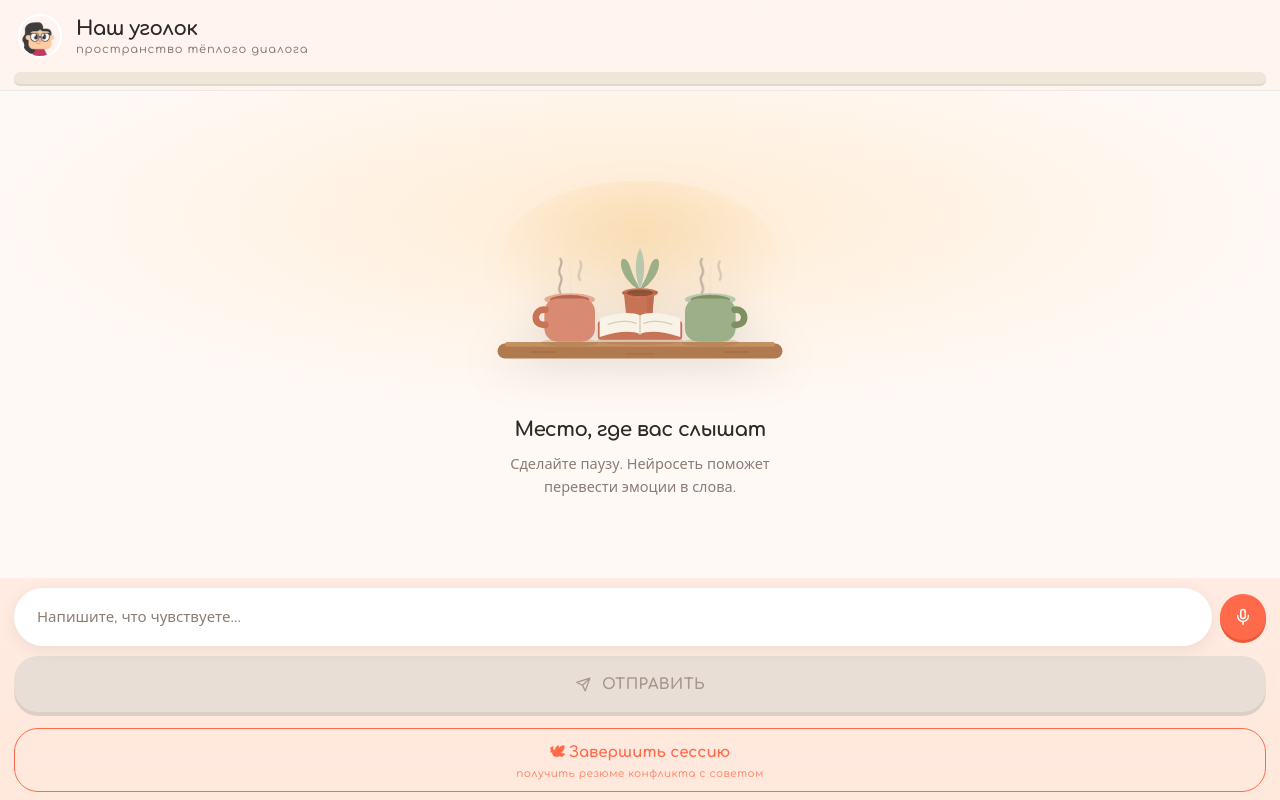
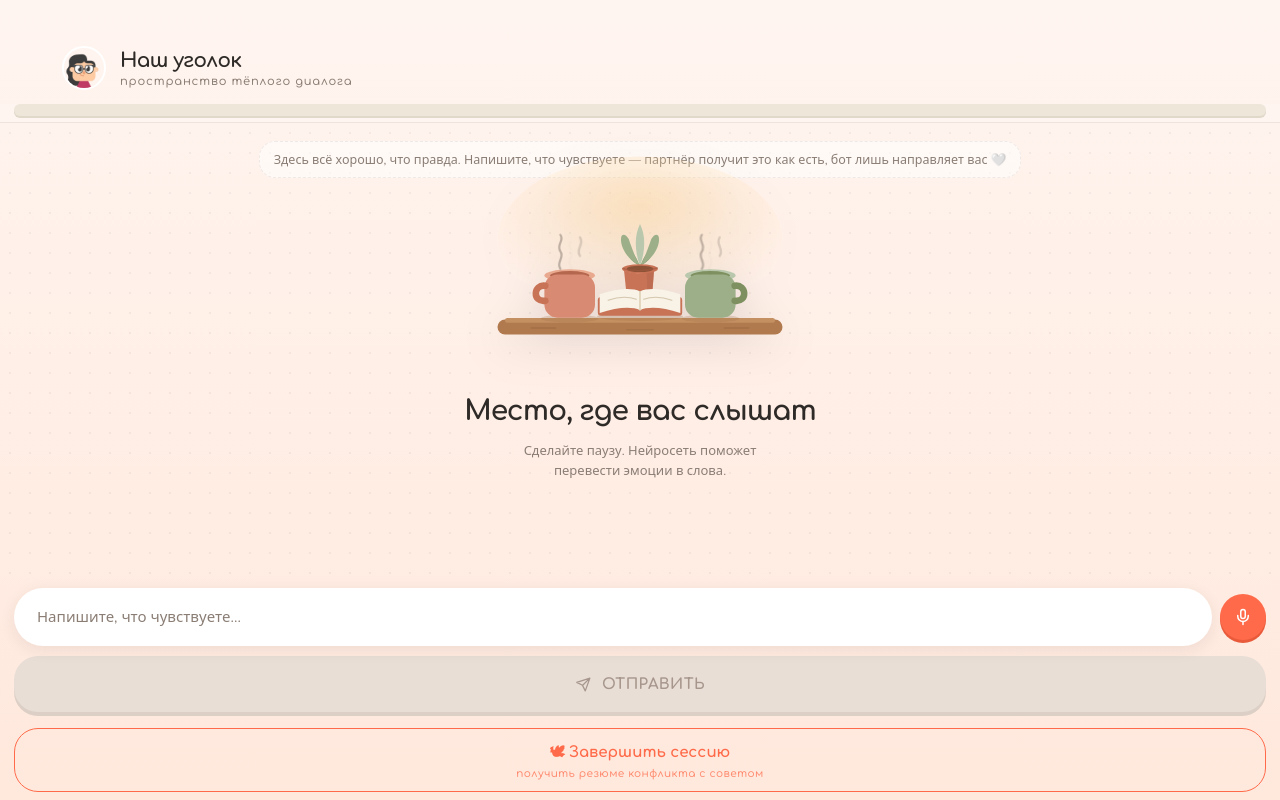
Before and after one commit to leon5612349-lang/Family-meditator, a plain HTML site: page frontend/index.html in a window 1280 px wide. Drawn offline with nearby package versions, Linux system fonts and the light colour scheme; no server answers.

Commit message:
Дизайн v0: персиковый градиент, прозрачные экраны, коралловая кнопка, отступы шапки под Telegram

```diff
--- a/frontend/index.html
+++ b/frontend/index.html
@@ -1024,6 +1024,51 @@
 
         .input-bar { border-top: none; }
 
+        /* Окно чата не перекрывает градиент: точечный паттерн оставляем,
+           сплошную заливку фона — прозрачной */
+        .chat {
+            background-color: transparent;
+        }
+
+        /* Стартовый экран (чашки с суккулентом) — прозрачный: персиковый
+           градиент body виден сквозь него. Тёмный вариант тоже гасим. */
+        .welcome-screen,
+        [data-theme="dark"] .welcome-screen {
+            background: transparent;
+        }
+
+        /* Иллюстрация не должна сжиматься в коротком окне, а экран —
+           прокручиваться, если контент не влезает.
+           ВАЖНО: justify-content: flex-start вместо center — иначе flex
+           с overflow уезжает вверх и заголовок налезает на иллюстрацию. */
+        .welcome-illustration {
+            flex: 0 0 auto;
+            max-height: 42vh;
+            width: min(80vw, 300px);
+            height: auto;
+        }
+
+        .welcome-title,
+        .welcome-sub,
+        .welcome-hint {
+            flex: 0 0 auto;
+        }
+
+        .welcome-screen {
+            overflow-y: auto;
+            justify-content: flex-start;
+            padding-top: clamp(12px, 3vh, 26px);
+        }
+
+        /* Шапка: отступ сверху под кнопки Telegram (Close/«…»),
+           чтобы «Наш уголок» не заезжал на них */
+        .header {
+            padding: 46px 18px 14px;
+            padding-top: calc(46px + var(--tg-safe-area-inset-top, 0px));
+            padding-left: 62px;
+            padding-right: 62px;
+        }
+
         /* Кнопки-таблетки из v0 */
         .send-huge {
             display: flex;
@@ -1200,6 +1245,44 @@
         .step-title {
             font-size: clamp(23px, 6.4vw, 28px);
             line-height: 1.24;
+        }
+
+        /* Стартовый экран: заголовок крупно, подзаголовок — приглушённый */
+        .welcome-title {
+            font-size: clamp(24px, 6.6vw, 28px);
+            line-height: 1.24;
+            color: var(--text);
+            margin-top: 18px;
+        }
+
+        .welcome-sub {
+            font-family: var(--font-body);
+            font-size: 13px;
+            font-weight: 500;
+            line-height: 1.55;
+            color: var(--text-soft, #8A7D74);
+            margin-top: 8px;
+            max-width: 300px;
+        }
+
+        /* Подсказка знакомства на стартовом экране */
+        .welcome-hint {
+            background: var(--card);
+            border: none;
+            box-shadow: 0 4px 16px rgba(46, 42, 39, 0.08);
+        }
+
+        .welcome-hint-text { color: var(--text-soft, #8A7D74); }
+
+        .welcome-btn {
+            background: var(--coral);
+            color: #FFFFFF;
+            box-shadow: 0 4px 0 var(--coral-hover);
+        }
+
+        .welcome-btn:active {
+            transform: translateY(3px);
+            box-shadow: 0 1px 0 var(--coral-hover);
         }
 
         /* Прочие поверхности под новую палитру */
```
